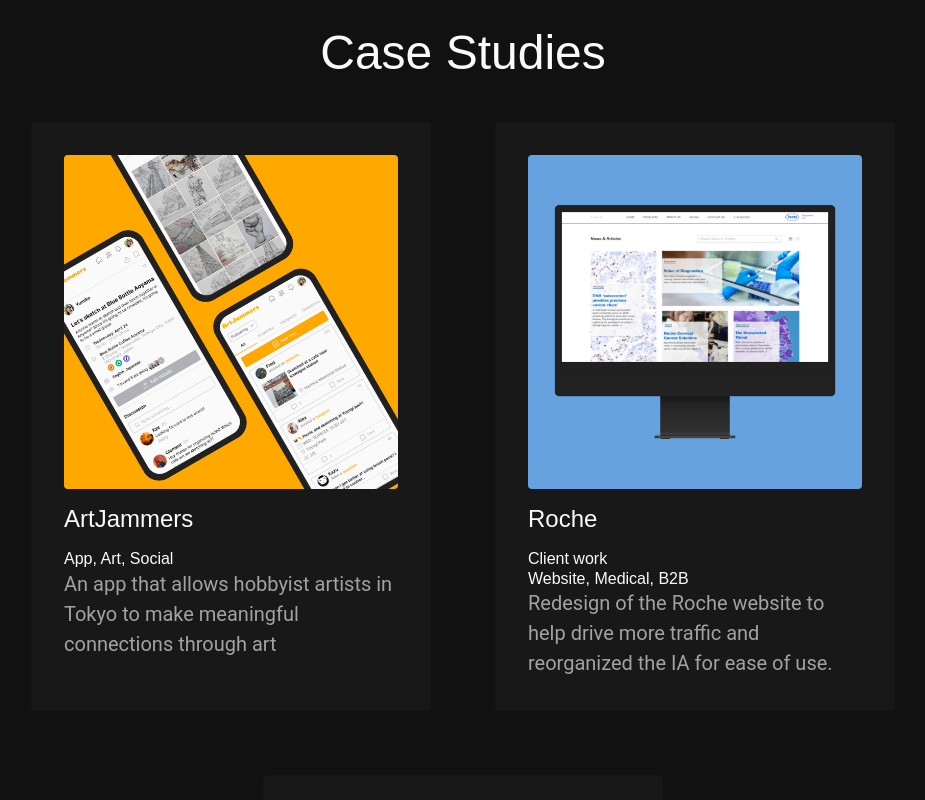
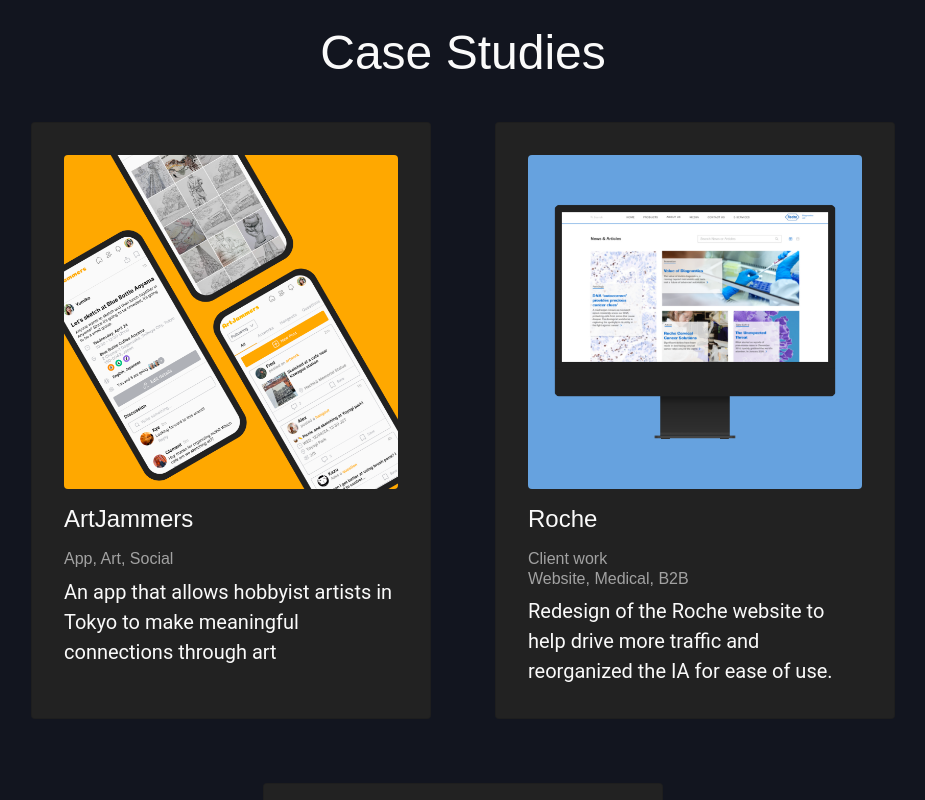
Before and after one commit to kazmakai/uxPortfolio, a React (Vite) app: page / in a window 1280 px wide. Shown: the part 960-1760 px from the top of the page, without its empty margins (177-1102 px from the left). Built offline with nearby package versions, Linux system fonts and the light colour scheme.

Commit message:
adjusted colors

```diff
--- a/src/components/Works/Works.css
+++ b/src/components/Works/Works.css
@@ -27,13 +27,17 @@
         justify-content: flex-start;
         padding: 16px;
         border-radius: 4px;
-        background-color: #181818;
+        background-color: #222222;
         gap: 16px;
     }
 
     .card h3 {
         text-align: left;
         padding: 16px 0;
+    }
+
+    .card h4 {
+        color: #a2a2a2;
     }
 
     .card img {
@@ -48,6 +52,8 @@
 
     .card p {
         text-align: left;
+        padding-top: 8px;
+        color: #fafafa;
     }
 
     .project-link-container {
--- a/src/index.css
+++ b/src/index.css
@@ -10,7 +10,8 @@
 
 body {
   width: 100vw;
-  background-color: #111;
+  /* background-color: #111; */
+  background-color: #12151f;
   overflow-x: hidden;
   margin: 0;
   padding: 0;
```
